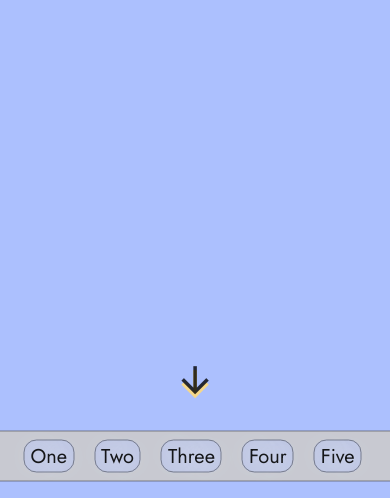
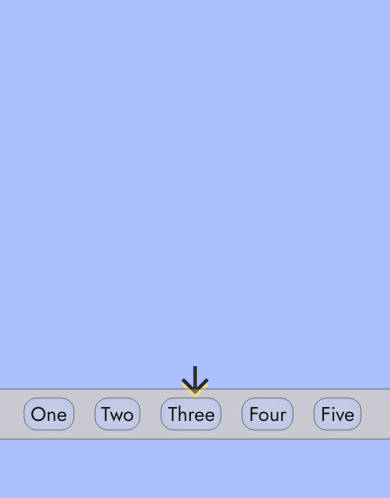
Before and after one commit to khbmh/draft, a plain HTML site: page index.html in a window 390 px wide. Shown: the part 346-844 px from the top of the page. Drawn offline with nearby package versions, Linux system fonts and the light colour scheme.

Commit message:
Update phone.css

```diff
--- a/phone.css
+++ b/phone.css
@@ -67,10 +67,9 @@ nav ul {
   justify-content: space-between;
   width: 110vw;
   list-style: none;
-  top: 95vh;
+  top: 90vh;
   background-color: #f5d78a62;
   left: 50%;
-  margin-bottom: 8vh;
   transform: translate(-50%, -50%);
   border: 0.1px solid #00000066;
   border-radius: 13px;
```
